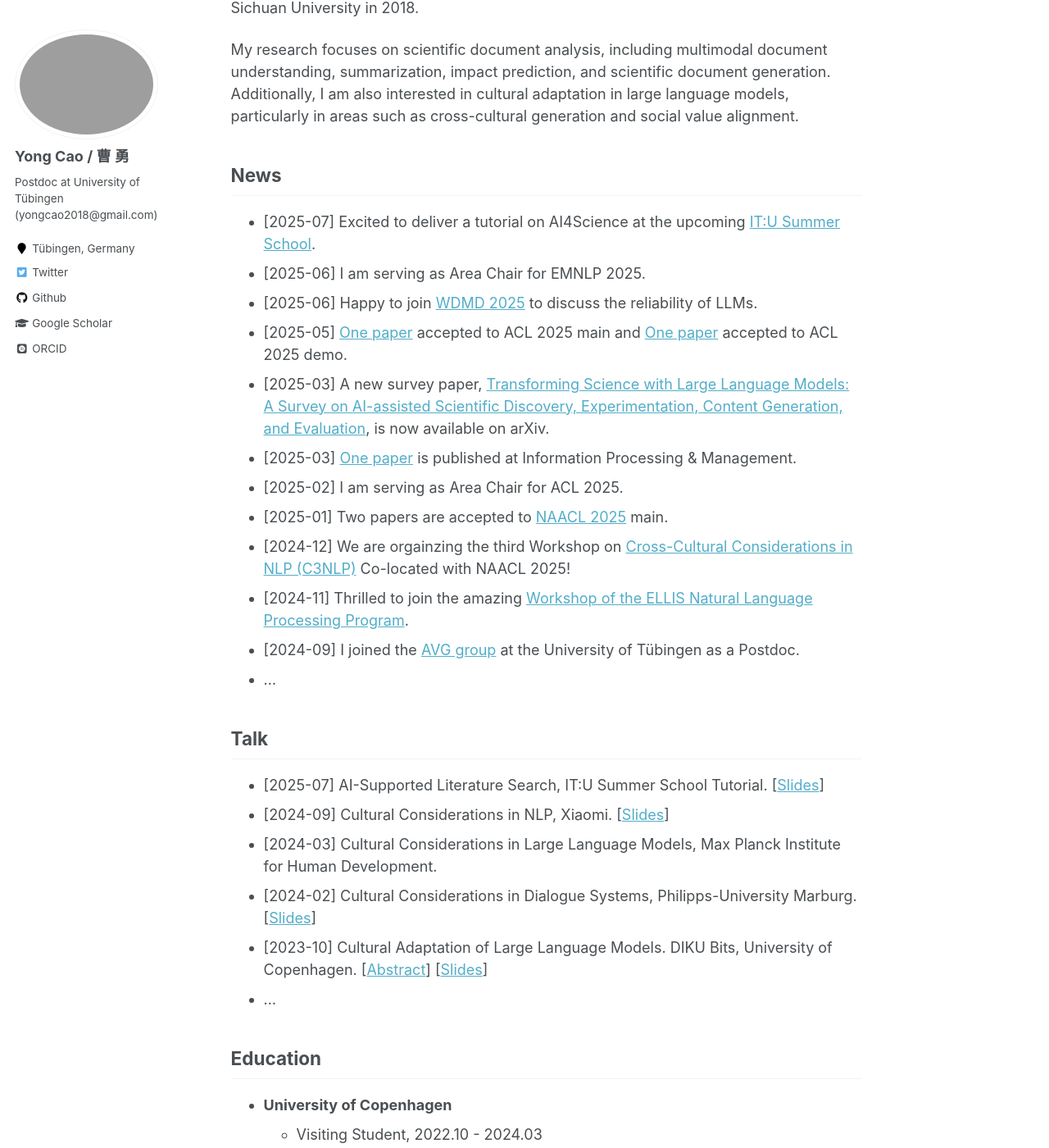
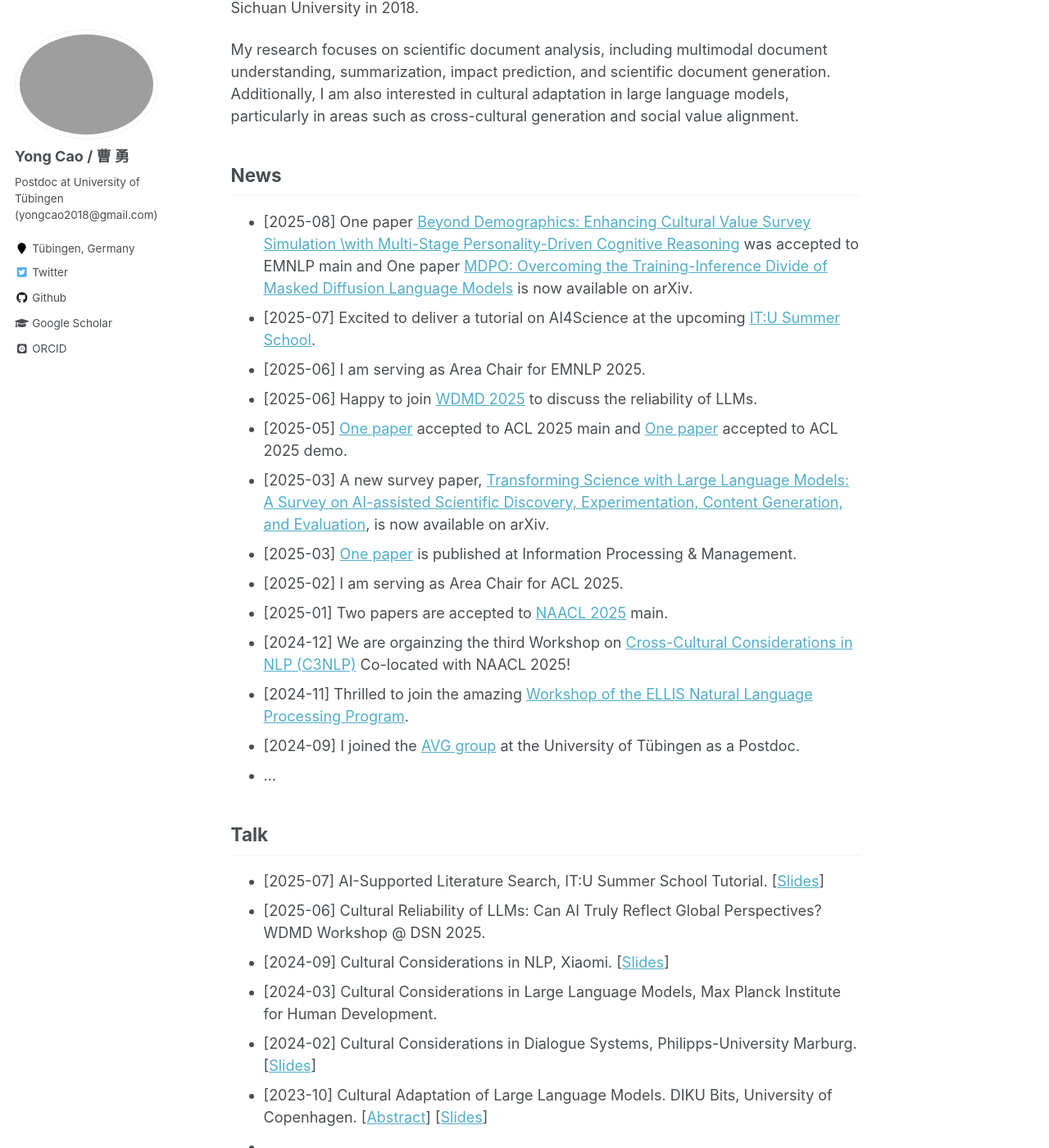
Before and after one commit to yongcaoplus/yongcaoplus.github.io, a Jekyll site: the page built from _pages/about.md, in a window 1280 px wide and 1400 px high, scrolled down 299 px. Shown: the whole window at 82% size. Built offline with Jekyll 4.4.1, drawn with Linux system fonts in a browser that asks for light colours; some web fonts are replaced.

Commit message:
update EMNLP 2025

```diff
--- a/_pages/about.md
+++ b/_pages/about.md
@@ -13,6 +13,7 @@ My research focuses on scientific document analysis, including multimodal docume
 
 News
 ------
+* [2025-08] One paper [Beyond Demographics: Enhancing Cultural Value Survey Simulation \\with Multi-Stage Personality-Driven Cognitive Reasoning]() was accepted to EMNLP main and One paper [MDPO: Overcoming the Training-Inference Divide of Masked Diffusion Language Models](https://arxiv.org/pdf/2508.13148) is now available on arXiv.
 * [2025-07] Excited to deliver a tutorial on AI4Science at the upcoming [IT:U Summer School](https://it-u.at/en/itu-summer-school-2025-on-nlp/).
 * [2025-06] I am serving as Area Chair for EMNLP 2025.
 * [2025-06] Happy to join [WDMD 2025](https://wdmd-main.github.io/#/program) to discuss the reliability of LLMs.
@@ -43,6 +44,7 @@ News
 Talk
 ------
 * [2025-07] AI-Supported Literature Search, IT:U Summer School Tutorial. [[Slides](/files/[2025.7.25]ITU_Summer_School_Yong.pdf)]
+* [2025-06] Cultural Reliability of LLMs: Can AI Truly Reflect Global Perspectives? WDMD Workshop @ DSN 2025.
 * [2024-09] Cultural Considerations in NLP, Xiaomi. [[Slides](/files/2024-09-27-Xiaomi-Meeting.pdf)]
 * [2024-03] Cultural Considerations in Large Language Models, Max Planck Institute for Human Development.
 * [2024-02] Cultural Considerations in Dialogue Systems, Philipps-University Marburg. [[Slides](/files/2024_Marburg.pdf)]
```
Also changed, not shown: 1 other file.
